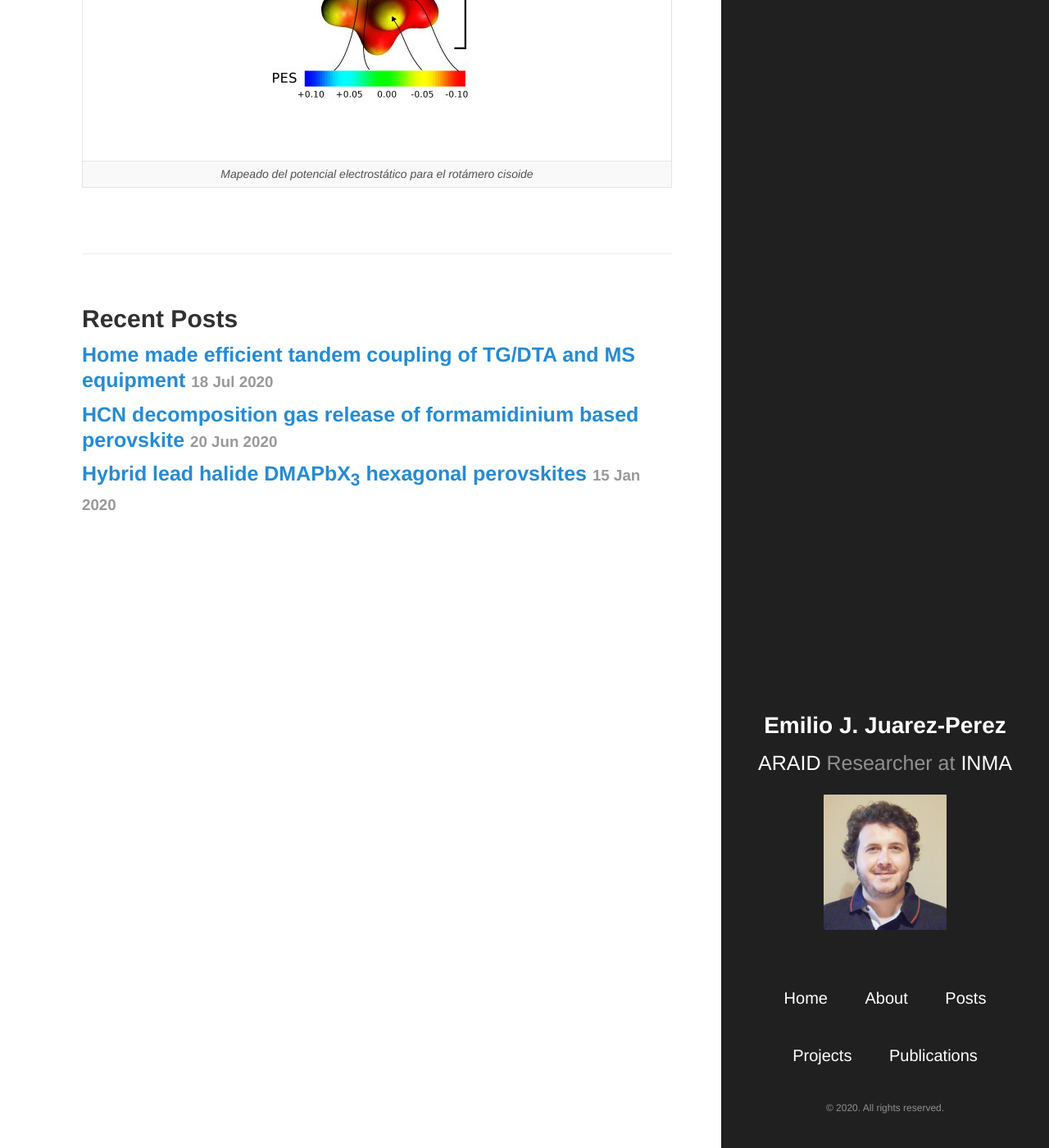
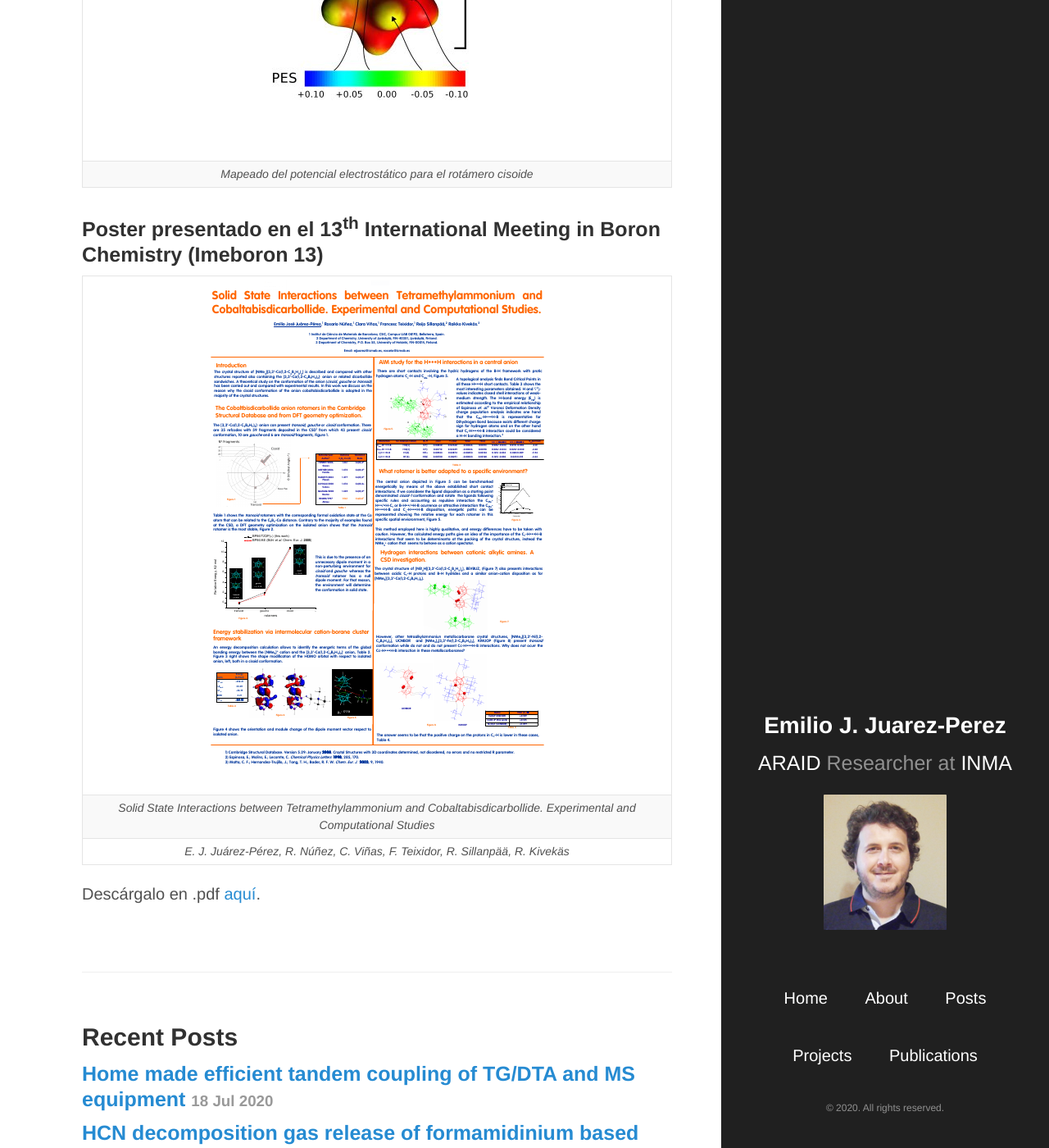
Before and after one commit to ejjpweb/ejjpweb.github.io, a Jekyll site: the page built from _posts/2010-01-10-rotamers-cobaltabisdicarbollide.md, in a window 1280 px wide and 1400 px high, scrolled down 1886 px. Shown: the whole window at 82% size. Built offline with Jekyll 4.4.1, drawn with Linux system fonts in a browser that asks for light colours.

Commit message:
añadido poster

```diff
--- a/_posts/2010-01-10-rotamers-cobaltabisdicarbollide.md
+++ b/_posts/2010-01-10-rotamers-cobaltabisdicarbollide.md
@@ -31,3 +31,14 @@ Cálculos realizados con ADF 2007. BP86/TZ2P(+)<br>
 |![](/imgs/pes1.jpg) |
 |:--:|
 |*Mapeado del potencial electrostático para el rotámero cisoide*|
+
+### Poster presentado en el 13<sup>th</sup> International Meeting in Boron Chemistry (Imeboron 13)
+
+
+
+|![](/imgs/012751.556657679.png) |
+|:--:|
+|*Solid State Interactions between Tetramethylammonium and Cobaltabisdicarbollide. Experimental and Computational Studies*|
+|*E. J. Juárez-Pérez, R. Núñez, C. Viñas, F. Teixidor, R. Sillanpää, R. Kivekäs*|
+
+Descárgalo en .pdf [aquí](https://drive.google.com/file/d/10mG47EVHDvLxbAChsKImbn_pfHbFSkJo/view?usp=sharing).
```
Also changed, not shown: imgs/012751.556657679.png (added).
